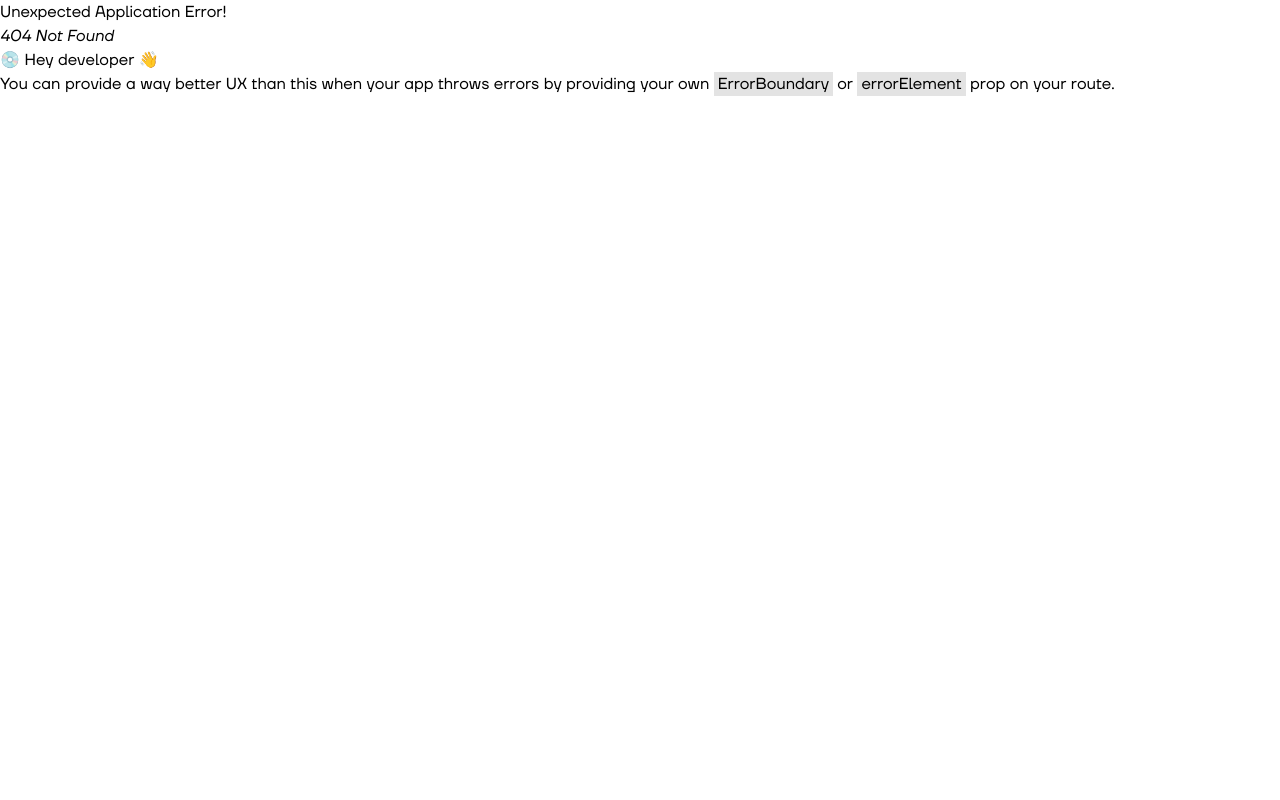
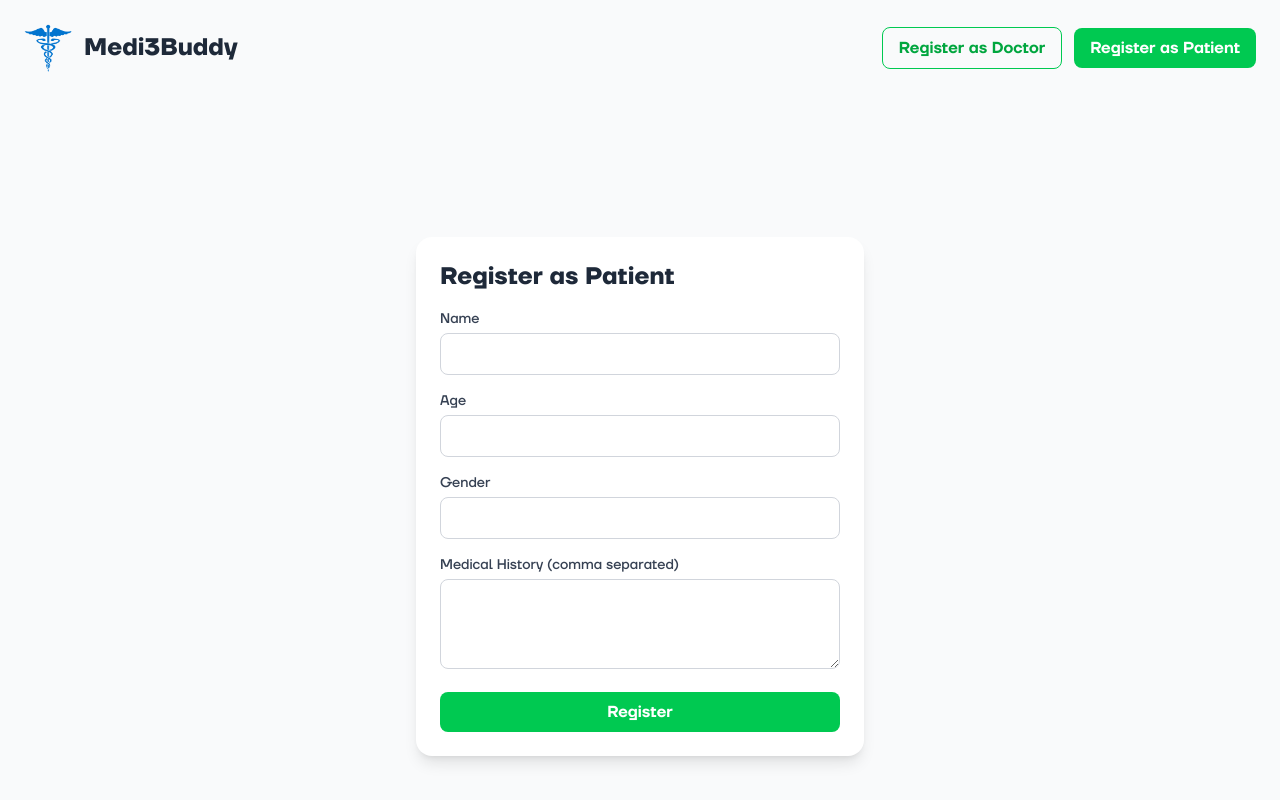
Before and after one commit to Kautilya346/Medi3Buddy-Front, a React (Vite) app in the folder vite-project/: page /patient-register in a window 1280 px wide. Before the commit this address had no page. Shown: the top 800 px of the page. Built offline with nearby package versions, Linux system fonts and the light colour scheme.

Commit message:
form_made_karan

```diff
--- a/vite-project/src/components/Header.jsx
+++ b/vite-project/src/components/Header.jsx
@@ -1,13 +1,28 @@
-import { Heart } from "lucide-react";
+import { Link } from "react-router-dom";
+import docFavicon from "../assets/doc_favicon.png";
 
 function Header() {
   return (
-    <header className="container mx-auto px-6 py-6 flex items-center">
+    <header className="container mx-auto px-6 py-6 flex items-center justify-between">
       <div className="flex items-center gap-3">
-        <div className="w-10 h-10 bg-green-500 rounded-lg flex items-center justify-center">
-          <Heart className="w-6 h-6 text-white" />
+        <div className="w-12 h-12 rounded-lg flex items-center justify-center">
+          <img src={docFavicon} alt="Medi3Buddy logo" className="w-12 h-12" />
         </div>
-        <span className="text-xl font-bold text-gray-800">Medi3Buddy</span>
+        <span className="text-2xl font-bold text-gray-800">Medi3Buddy</span>
+      </div>
+      <div className="flex items-center gap-3">
+        <Link
+          to="/doctor-register"
+          className="px-4 py-2 rounded-lg border border-green-500 text-green-600 font-semibold hover:bg-green-50 transition"
+        >
+          Register as Doctor
+        </Link>
+        <Link
+          to="/patient-register"
+          className="px-4 py-2 rounded-lg bg-green-500 text-white font-semibold hover:bg-green-600 transition"
+        >
+          Register as Patient
+        </Link>
       </div>
     </header>
   );
--- /dev/null
+++ b/vite-project/src/pages/DoctorRegister.jsx
@@ -0,0 +1,75 @@
+import { useState } from "react";
+
+function DoctorRegister() {
+  const [form, setForm] = useState({
+    name: "",
+    specialty: "",
+  });
+
+  const handleChange = (e) => {
+    const { name, value } = e.target;
+    setForm((prev) => ({ ...prev, [name]: value }));
+  };
+
+  const handleSubmit = (e) => {
+    e.preventDefault();
+    // submit to API here when ready
+    console.log("Doctor register", form);
+  };
+
+  return (
+    <div className="min-h-screen flex items-center justify-center bg-gray-50 px-4">
+      <div className="w-full max-w-md bg-white rounded-2xl shadow-lg p-6">
+        <h2 className="text-2xl font-bold text-gray-800 mb-4">
+          Register as Doctor
+        </h2>
+        <form onSubmit={handleSubmit} className="space-y-4">
+          <div>
+            <label
+              htmlFor="name"
+              className="block text-sm font-medium text-gray-700 mb-1"
+            >
+              Name
+            </label>
+            <input
+              id="name"
+              name="name"
+              type="text"
+              value={form.name}
+              onChange={handleChange}
+              required
+              className="w-full px-3 py-2 border border-gray-300 rounded-lg focus:outline-none focus:border-green-500 text-gray-800"
+            />
+          </div>
+
+          <div>
+            <label
+              htmlFor="specialty"
+              className="block text-sm font-medium text-gray-700 mb-1"
+            >
+              Specialty
+            </label>
+            <input
+              id="specialty"
+              name="specialty"
+              type="text"
+              value={form.specialty}
+              onChange={handleChange}
+              required
+              className="w-full px-3 py-2 border border-gray-300 rounded-lg focus:outline-none focus:border-green-500 text-gray-800"
+            />
+          </div>
+
+          <button
+            type="submit"
+            className="w-full bg-green-500 hover:bg-green-600 text-white font-semibold py-2 rounded-lg transition"
+          >
+            Register
+          </button>
+        </form>
+      </div>
+    </div>
+  );
+}
+
+export default DoctorRegister;
--- /dev/null
+++ b/vite-project/src/pages/PatientRegister.jsx
@@ -0,0 +1,120 @@
+import { useState } from "react";
+
+function PatientRegister() {
+  const [form, setForm] = useState({
+    name: "",
+    age: "",
+    gender: "",
+    medicalHistory: "",
+  });
+
+  const handleChange = (e) => {
+    const { name, value } = e.target;
+    setForm((prev) => ({ ...prev, [name]: value }));
+  };
+
+  const handleSubmit = (e) => {
+    e.preventDefault();
+    const payload = {
+      ...form,
+      age: form.age ? Number(form.age) : undefined,
+      medicalHistory: form.medicalHistory
+        ? form.medicalHistory.split(",").map((item) => item.trim())
+        : [],
+    };
+    // submit to API here when ready
+    console.log("Patient register", payload);
+  };
+
+  return (
+    <div className="min-h-screen flex items-center justify-center bg-gray-50 px-4">
+      <div className="w-full max-w-md bg-white rounded-2xl shadow-lg p-6">
+        <h2 className="text-2xl font-bold text-gray-800 mb-4">
+          Register as Patient
+        </h2>
+        <form onSubmit={handleSubmit} className="space-y-4">
+          <div>
+            <label
+              htmlFor="name"
+              className="block text-sm font-medium text-gray-700 mb-1"
+            >
+              Name
+            </label>
+            <input
+              id="name"
+              name="name"
+              type="text"
+              value={form.name}
+              onChange={handleChange}
+              required
+              className="w-full px-3 py-2 border border-gray-300 rounded-lg focus:outline-none focus:border-green-500 text-gray-800"
+            />
+          </div>
+
+          <div>
+            <label
+              htmlFor="age"
+              className="block text-sm font-medium text-gray-700 mb-1"
+            >
+              Age
+            </label>
+            <input
+              id="age"
+              name="age"
+              type="number"
+              min="0"
+              value={form.age}
+              onChange={handleChange}
+              required
+              className="w-full px-3 py-2 border border-gray-300 rounded-lg focus:outline-none focus:border-green-500 text-gray-800"
+            />
+          </div>
+
+          <div>
+            <label
+              htmlFor="gender"
+              className="block text-sm font-medium text-gray-700 mb-1"
+            >
+              Gender
+            </label>
+            <input
+              id="gender"
+              name="gender"
+              type="text"
+              value={form.gender}
+              onChange={handleChange}
+              required
+              className="w-full px-3 py-2 border border-gray-300 rounded-lg focus:outline-none focus:border-green-500 text-gray-800"
+            />
+          </div>
+
+          <div>
+            <label
+              htmlFor="medicalHistory"
+              className="block text-sm font-medium text-gray-700 mb-1"
+            >
+              Medical History (comma separated)
+            </label>
+            <textarea
+              id="medicalHistory"
+              name="medicalHistory"
+              value={form.medicalHistory}
+              onChange={handleChange}
+              rows={3}
+              className="w-full px-3 py-2 border border-gray-300 rounded-lg focus:outline-none focus:border-green-500 text-gray-800"
+            />
+          </div>
+
+          <button
+            type="submit"
+            className="w-full bg-green-500 hover:bg-green-600 text-white font-semibold py-2 rounded-lg transition"
+          >
+            Register
+          </button>
+        </form>
+      </div>
+    </div>
+  );
+}
+
+export default PatientRegister;
```
Also changed, not shown: vite-project/src/components/RoleSelector.jsx (+18 -7 lines), vite-project/src/router/index.jsx (+10 -0 lines).
